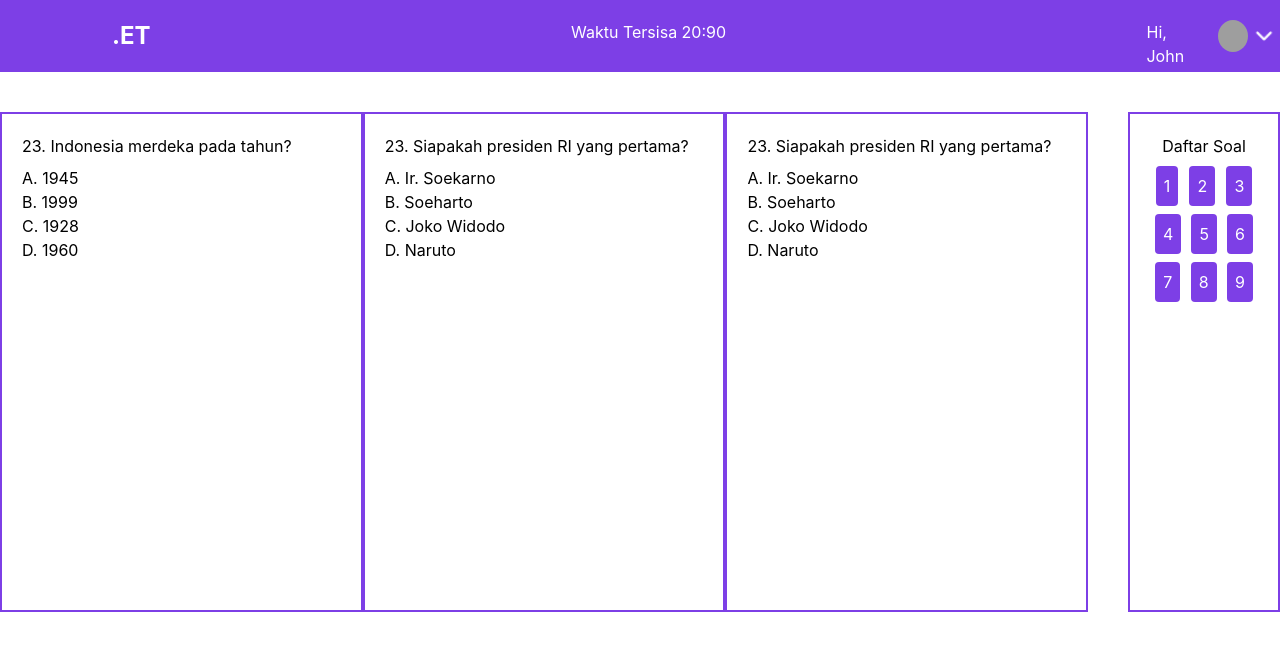
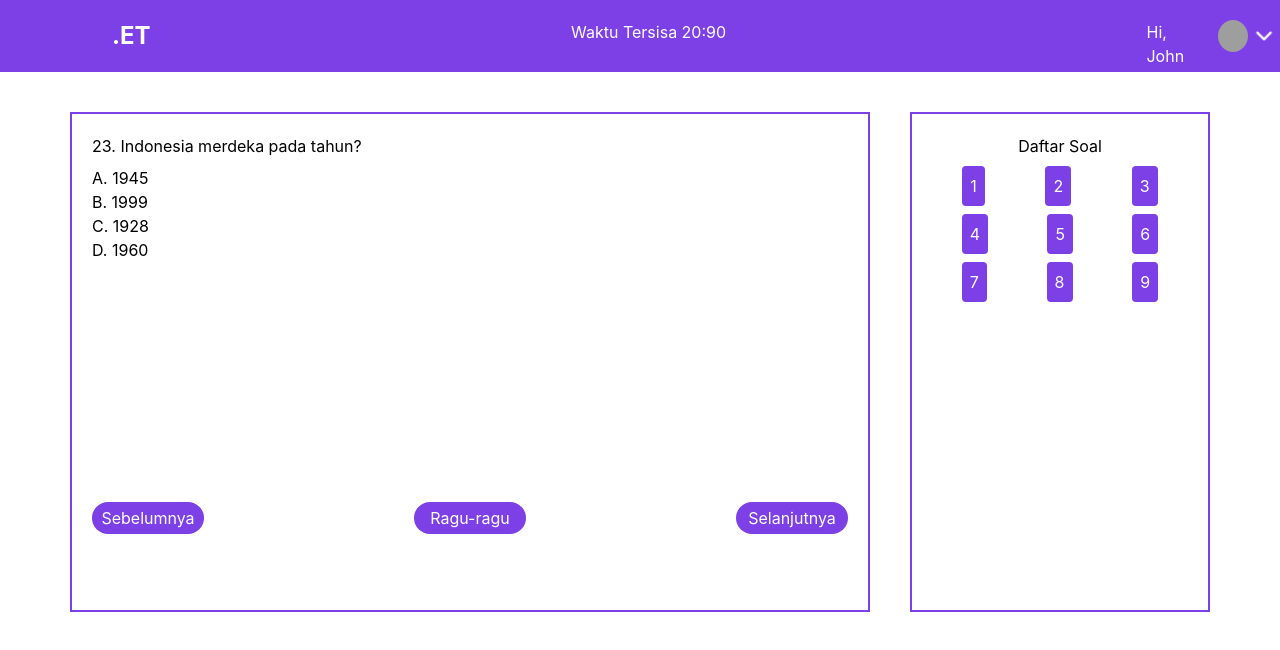
Before and after one commit to yogihendrawan79/final-project-ruang-guru, a React (Create React App) app in the folder Frontend/: page / in a window 1280 px wide. Shown: the top 650 px of the page. Built offline with nearby package versions, Linux system fonts and the light colour scheme; grey boxes are pictures that could not be loaded.

Commit message:
feat: button

```diff
--- a/Frontend/src/components/Soal/Button/Button.jsx
+++ b/Frontend/src/components/Soal/Button/Button.jsx
@@ -3,8 +3,10 @@ import React from 'react'
 function Button() {
   return (
     <>
-      <div>
-
+      <div className='mt-60 flex justify-between'>
+       <a href='!#' className='bg-primary p-1 w-28 text-center rounded-2xl text-white'>Sebelumnya</a>
+       <a href='!#' className='bg-primary p-1 w-28 text-center rounded-2xl text-white'>Ragu-ragu</a>
+       <a href='!#' className='bg-primary p-1 w-28 text-center rounded-2xl text-white'>Selanjutnya</a>
       </div>
     </>
   )
--- a/Frontend/src/components/Soal/CardSoal/Card.jsx
+++ b/Frontend/src/components/Soal/CardSoal/Card.jsx
@@ -1,4 +1,5 @@
 import React from 'react'
+import Button from '../Button/Button'
 import './card.css'
 
 function Card({soal, option}) {
@@ -10,11 +11,16 @@ function Card({soal, option}) {
           <p className='flex justify-start'>{soal}</p>
         </div>
         <div className="opsi flex-row mt-2 cursor-default">
-          <p>{option.A}</p>
-          <p>{option.B}</p>
-          <p>{option.C}</p>
-          <p>{option.D}</p>
+          <ul>
+            <li className='option inline-grid'>
+              <a href='/#'>{option.A}</a>
+              <a href='/#'>{option.B}</a>
+              <a href='/#'>{option.C}</a>
+              <a href='/#'>{option.D}</a>
+            </li>
+          </ul>
         </div>
+        <Button />
       </div>
     </>
   )
--- a/Frontend/src/components/Soal/Soal.jsx
+++ b/Frontend/src/components/Soal/Soal.jsx
@@ -24,26 +24,16 @@ function Soal() {
         D: "D. 1960"
       }
     },
-    {
-      id: "2",
-      question: "23. Siapakah presiden RI yang pertama?",
-      option: {
-        A: "A. Ir. Soekarno",
-        B: "B. Soeharto",
-        C: "C. Joko Widodo",
-        D: "D. Naruto"
-      }
-    },
-    {
-      id: "3",
-      question: "23. Siapakah presiden RI yang pertama?",
-      option: {
-        A: "A. Ir. Soekarno",
-        B: "B. Soeharto",
-        C: "C. Joko Widodo",
-        D: "D. Naruto"
-      }
-    },
+    // {
+    //   id: "2",
+    //   question: "23. Siapakah presiden RI yang pertama?",
+    //   option: {
+    //     A: "A. Ir. Soekarno",
+    //     B: "B. Soeharto",
+    //     C: "C. Joko Widodo",
+    //     D: "D. Naruto"
+    //   }
+    // },
   ]
 
   return (
```
Also changed, not shown: Frontend/src/components/Soal/CardSoal/card.css (line endings or trailing spaces).
